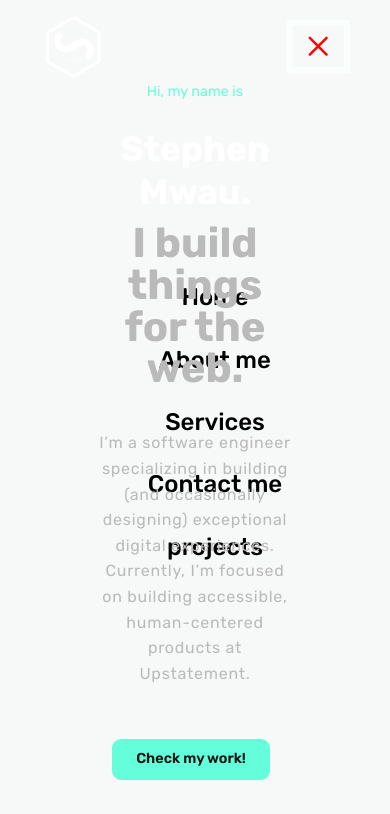
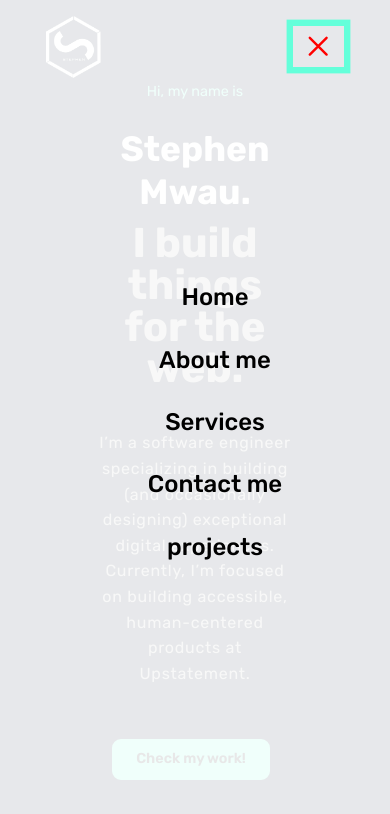
Before and after one commit to MwauStephen/website, a plain HTML site: page index.html in a window 390 px wide. Both pictures are taken after a click on the button 318 px from the left and 46 px from the top of the page. Shown: the top 814 px of the page. Drawn offline with nearby package versions, Linux system fonts and the light colour scheme; some packages are replaced by stand-ins of ours; a script that the page names is missing; files whose address does not match are found by name.

Commit message:
fixed the mobile nav bar bug

```diff
--- a/css/query.css
+++ b/css/query.css
@@ -181,12 +181,14 @@ eg 1344px/16= 84em
   /* mobile naviagation */
   .btn-mobile-nav {
     display: block;
+    z-index: 1000;
   }
   .main-nav {
     position: absolute;
     top: 0;
     left: 0;
-    background: rgba(255, 255, 255, 0.97);
+    background: rgba(255, 255, 255, 0.9);
+    /* background: rgba(255, 0, 0, 0.986); */
     /* background: #092349ec; */
     width: 100%;
     height: 100vh;
@@ -207,11 +209,14 @@ eg 1344px/16= 84em
     /* 3 Hide from screen readers */
     visibility: hidden;
   }
+  .main-nav {
+  }
   .nav-open .main-nav {
     opacity: 1;
     visibility: visible;
+    transform: translateX(0%);
     pointer-events: auto;
-    transform: translateX(0%);
+    z-index: 1000;
   }
   .nav-open .icon-mobile-nav[name="close-outline"] {
     display: block;
```
